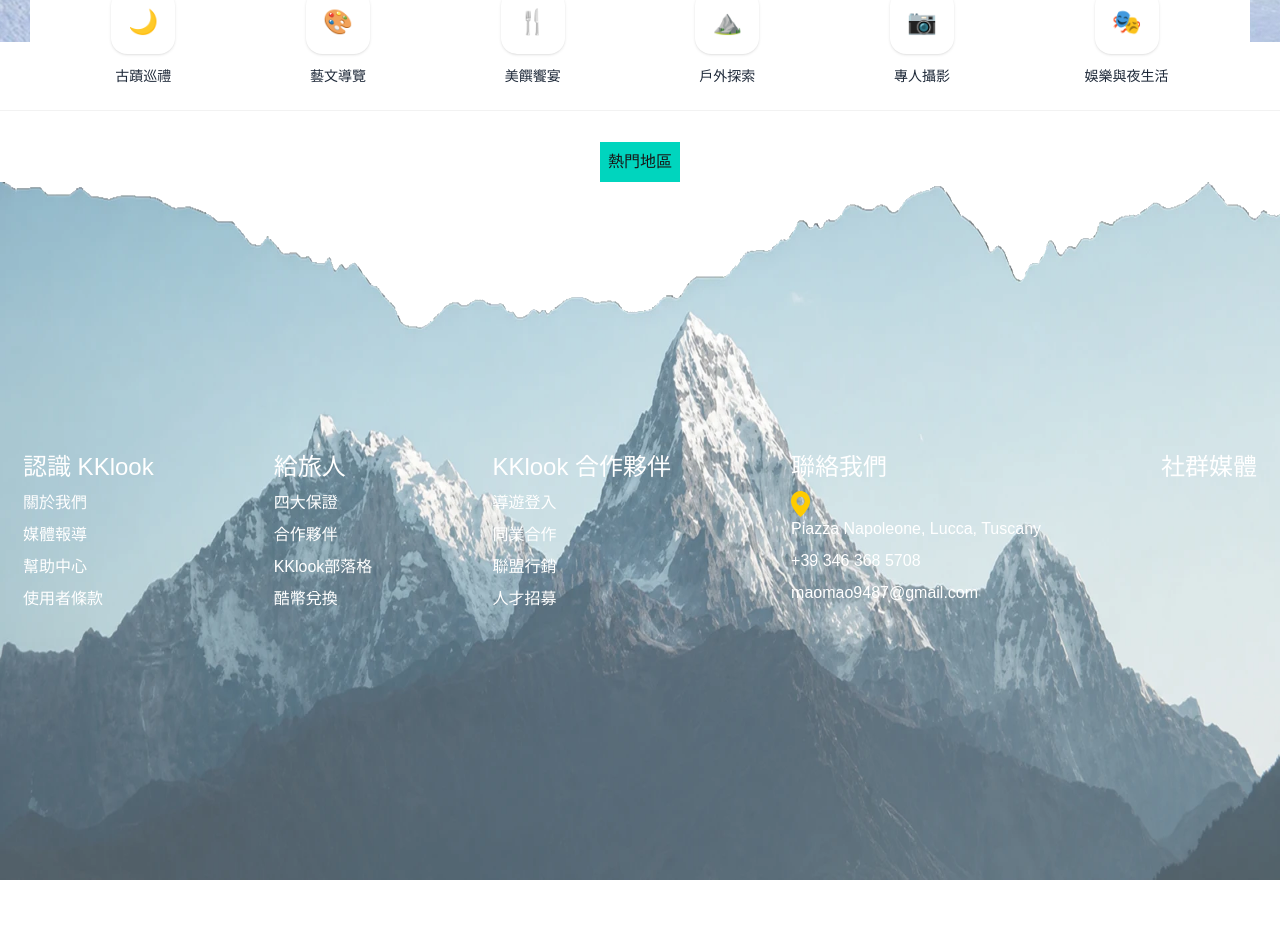
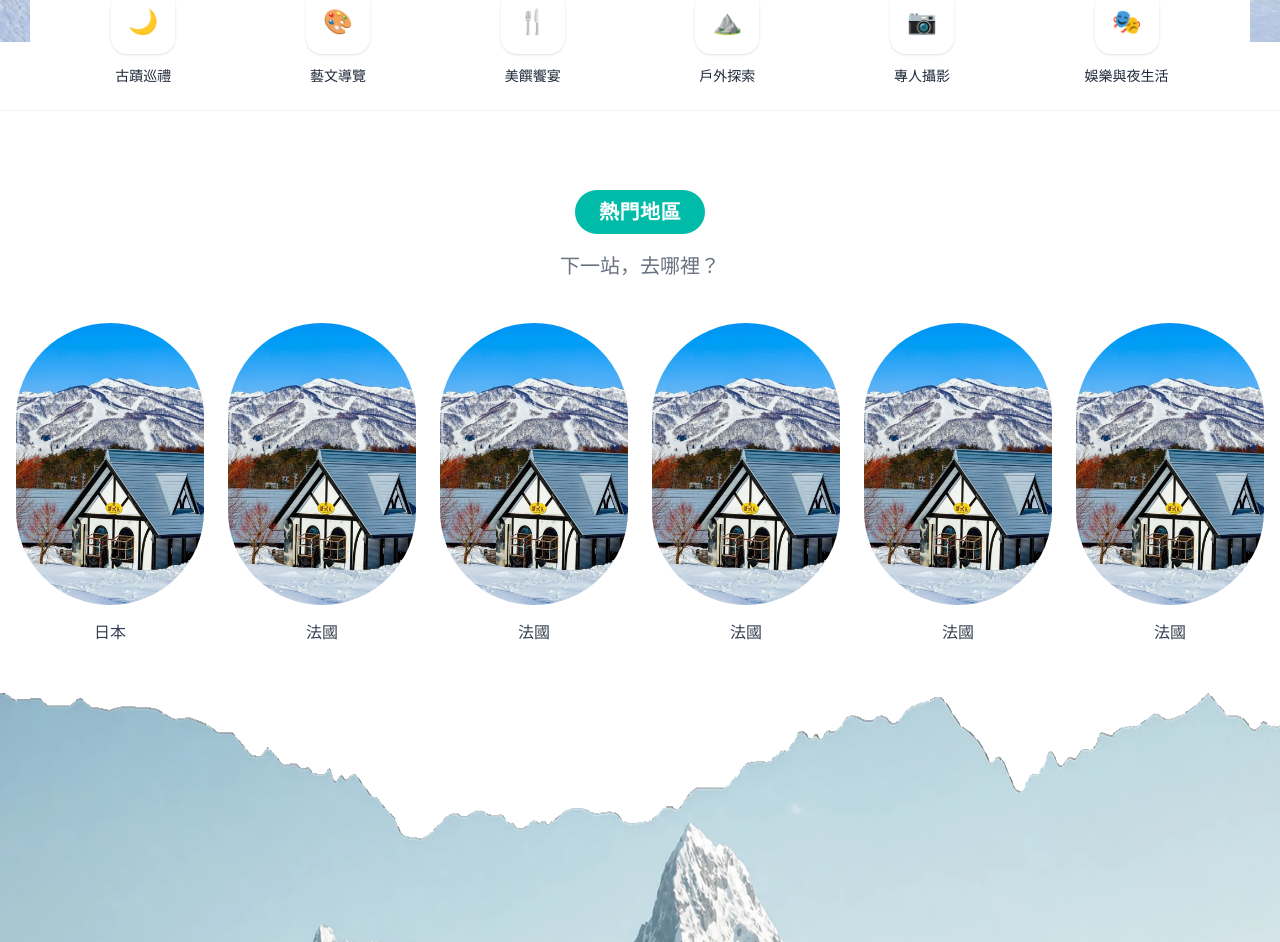
Before and after one commit to CTP0805/next, a Next.js app: page / in a window 1280 px wide. Shown: the part 978-1920 px from the top of the page. Before the commit the page ends 1858 px from the top, so only its background shows below. Built offline with nearby package versions, Linux system fonts and the light colour scheme.

Commit message:
加入熱門地區

```diff
--- a/app/page.tsx
+++ b/app/page.tsx
@@ -1,6 +1,7 @@
 import Image from "next/image";
 import Header from "@/components/Header";
 import HeroSection from "@/components/HeroSection";
+import PopularDestinations from "@/components/PopularDestinations";
 import Footer from "@/components/Footer";
 import IconMenu from "@/components/IconMenu";
 export default function Home() {
@@ -8,9 +9,7 @@ export default function Home() {
     <>
       <Header />
       <HeroSection />
-      <div className="mx-auto mt-25 flex h-10 w-20 items-center justify-center bg-teal-400">
-        熱門地區
-      </div>
+      <PopularDestinations />
       <Footer />
     </>
   );
--- /dev/null
+++ b/components/PopularDestinations.tsx
@@ -0,0 +1,46 @@
+import Image from "next/image";
+
+// components/PopularDestinations.js
+const destinations = [
+  { name: "日本", image: "/images/carousel1.jpg" },
+  { name: "法國", image: "/images/carousel1.jpg" },
+  { name: "法國", image: "/images/carousel1.jpg" },
+  { name: "法國", image: "/images/carousel1.jpg" },
+  { name: "法國", image: "/images/carousel1.jpg" },
+  { name: "法國", image: "/images/carousel1.jpg" },
+
+  // ... 其他資料
+];
+
+export default function PopularDestinations() {
+  return (
+    <section className="w-max[1280px] mt-25 px-4 py-12">
+      {/* 標題與副標題 */}
+      <div className="mb-10 text-center">
+        <h2 className="inline-block rounded-full bg-teal-500 px-6 py-2 text-xl font-bold text-white">
+          熱門地區
+        </h2>
+        <p className="mt-4 text-gray-500">下一站，去哪裡？</p>
+      </div>
+
+      {/* 卡片網格 */}
+      <div className="grid grid-cols-2 gap-6 md:grid-cols-3 lg:grid-cols-6">
+        {destinations.map((dest) => (
+          <div key={dest.name} className="flex flex-col items-center">
+            {/* 圖片遮罩容器 */}
+            <div className="relative mb-4 aspect-[2/3] w-full overflow-hidden rounded-[176px]">
+              <Image
+                src={dest.image}
+                alt={dest.name}
+                fill
+                className="h-full w-full object-cover"
+              />
+            </div>
+            <span className="font-medium text-gray-700">{dest.name}</span>
+          </div>
+        ))}
+      </div>
+
+    </section>
+  );
+}
```
